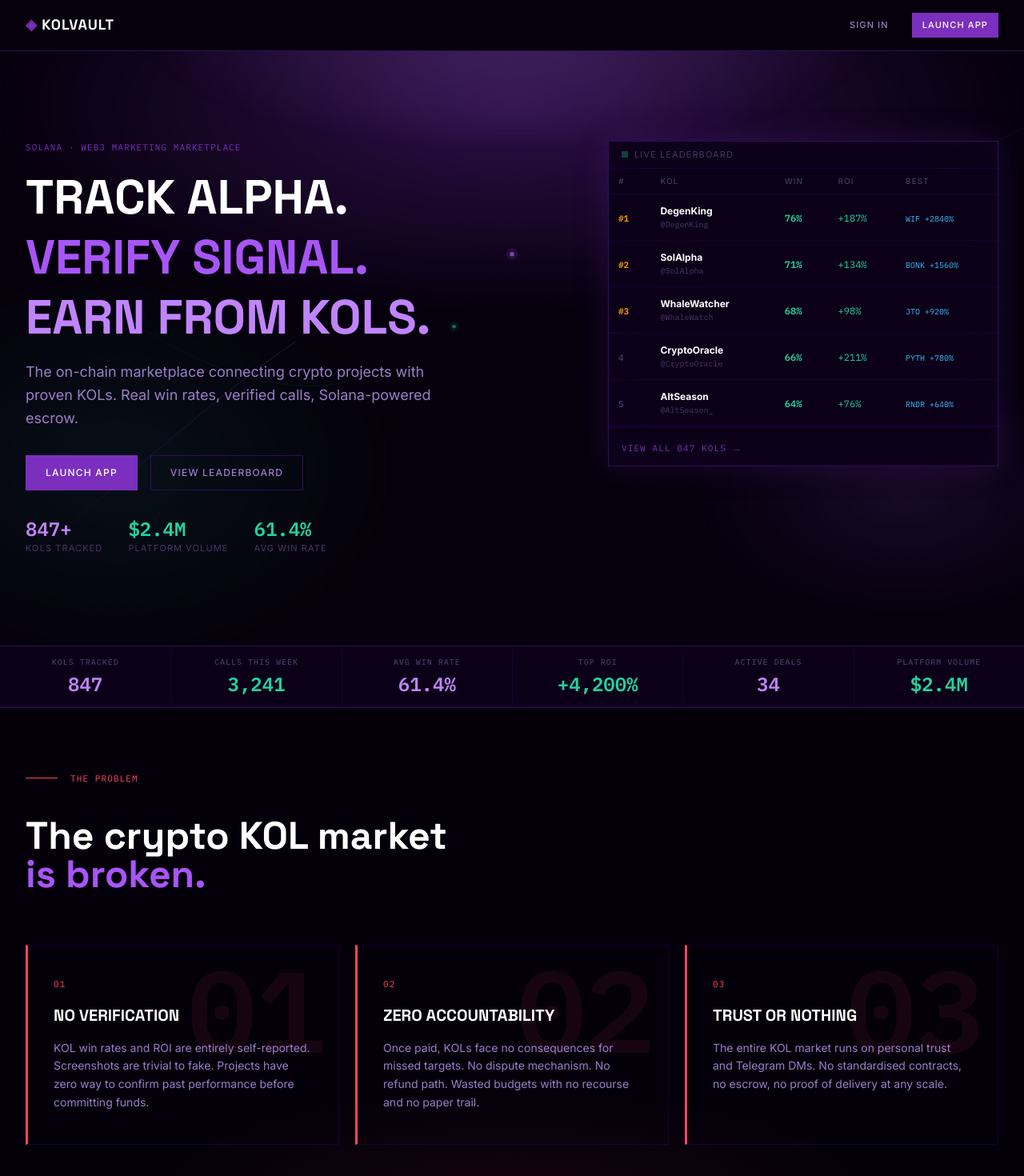
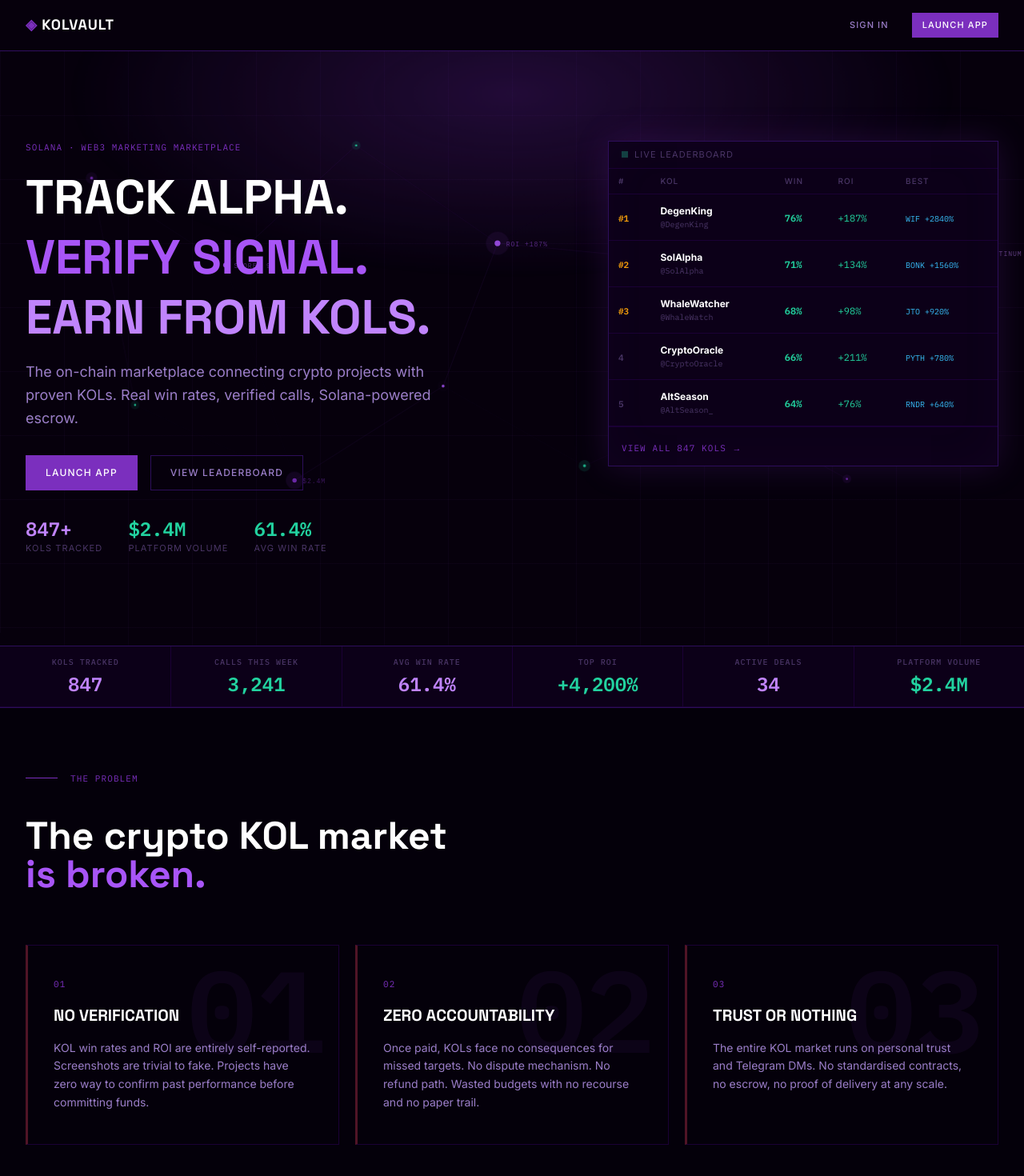
Before and after one commit to jwebdesignservice/Kol-vault, a Next.js app: page / in a window 1280 px wide. Shown: the top 1470 px of the page at 80% size. Built offline with nearby package versions, Linux system fonts and the light colour scheme.

Commit message:
feat: particle network hero bg, reduce problem section red to accent only on border

```diff
--- a/app/(marketing)/page.tsx
+++ b/app/(marketing)/page.tsx
@@ -11,27 +11,67 @@
   { rank: 5, name: 'AltSeason',    handle: '@AltSeason_',   winRate: 64, roi: '+76%',  best: 'RNDR +640%' },
 ]
 
-/* ─── Aurora backgrounds ─────────────────────────────────────────────────── */
+/* ─── Hero: Particle Network ─────────────────────────────────────────────── */
 function HeroAurora() {
+  const nodes = [
+    { id: 'n1',  x: 140,  y: 175, r: 2,   c: '#7B2FBE', label: null,        d: '0s'    },
+    { id: 'n2',  x: 325,  y: 295, r: 3.5, c: '#A855F7', label: 'SCORE: 94', d: '0.5s'  },
+    { id: 'n3',  x: 505,  y: 130, r: 1.5, c: '#22D3A0', label: null,        d: '1s'    },
+    { id: 'n4',  x: 700,  y: 265, r: 4,   c: '#A855F7', label: 'ROI +187%', d: '0.3s'  },
+    { id: 'n5',  x: 880,  y: 148, r: 2,   c: '#7B2FBE', label: null,        d: '0.8s'  },
+    { id: 'n6',  x: 1045, y: 298, r: 3.5, c: '#22D3A0', label: 'WIN 76%',   d: '1.2s'  },
+    { id: 'n7',  x: 1205, y: 150, r: 1.5, c: '#7B2FBE', label: null,        d: '0.4s'  },
+    { id: 'n8',  x: 1362, y: 278, r: 2.5, c: '#C084FC', label: 'PLATINUM',  d: '0.9s'  },
+    { id: 'n9',  x: 200,  y: 488, r: 1.5, c: '#22D3A0', label: null,        d: '1.5s'  },
+    { id: 'n10', x: 420,  y: 592, r: 3,   c: '#7B2FBE', label: '$2.4M',     d: '0.2s'  },
+    { id: 'n11', x: 625,  y: 462, r: 2,   c: '#A855F7', label: null,        d: '0.7s'  },
+    { id: 'n12', x: 820,  y: 572, r: 2,   c: '#22D3A0', label: null,        d: '1.1s'  },
+    { id: 'n13', x: 1002, y: 490, r: 3,   c: '#A855F7', label: '847 KOLS',  d: '0.6s'  },
+    { id: 'n14', x: 1182, y: 590, r: 1.5, c: '#7B2FBE', label: null,        d: '1.4s'  },
+    { id: 'n15', x: 1378, y: 452, r: 2,   c: '#22D3A0', label: null,        d: '0.1s'  },
+  ]
+  const nodeMap = Object.fromEntries(nodes.map(n => [n.id, n])) as Record<string, typeof nodes[number]>
+  const connections: [string, string][] = [
+    ['n1','n2'],  ['n2','n3'],  ['n3','n4'],  ['n4','n5'],  ['n5','n6'],  ['n6','n7'],  ['n7','n8'],
+    ['n1','n9'],  ['n2','n10'], ['n4','n11'], ['n6','n13'], ['n8','n15'],
+    ['n9','n10'], ['n10','n11'],['n11','n12'],['n12','n13'],['n13','n14'],['n14','n15'],
+    ['n4','n6'],
+  ]
   return (
     <div className="absolute inset-0 overflow-hidden pointer-events-none select-none">
-      <div className="absolute inset-0 aurora-glow" style={{ background: ['radial-gradient(ellipse 80% 55% at 50% 10%, rgba(123,47,190,0.45) 0%, transparent 65%)', 'radial-gradient(ellipse 50% 60% at 12% 70%, rgba(34,211,160,0.10) 0%, transparent 60%)', 'radial-gradient(ellipse 40% 40% at 88% 75%, rgba(168,85,247,0.15) 0%, transparent 55%)'].join(',') }} />
-      <div className="absolute inset-0 aurora-glow-slow" style={{ background: 'radial-gradient(ellipse 60% 35% at 50% 0%, rgba(192,132,252,0.2) 0%, transparent 60%)' }} />
-      <div className="absolute inset-0 opacity-30" style={{ backgroundImage: 'linear-gradient(rgba(123,47,190,0.08) 1px, transparent 1px), linear-gradient(90deg, rgba(123,47,190,0.08) 1px, transparent 1px)', backgroundSize: '80px 80px' }} />
+      {/* Ambient purple glow */}
+      <div className="absolute inset-0 aurora-glow" style={{ background: 'radial-gradient(ellipse 70% 50% at 50% 8%, rgba(123,47,190,0.32) 0%, transparent 62%)' }} />
+      {/* Fine grid */}
+      <div className="absolute inset-0" style={{ backgroundImage: 'linear-gradient(rgba(123,47,190,0.05) 1px, transparent 1px), linear-gradient(90deg, rgba(123,47,190,0.05) 1px, transparent 1px)', backgroundSize: '80px 80px' }} />
+      {/* Particle network SVG */}
       <svg className="absolute inset-0 w-full h-full" viewBox="0 0 1440 820" preserveAspectRatio="xMidYMid slice" fill="none">
-        <defs>
-          <linearGradient id="lg1" x1="0%" y1="0%" x2="100%" y2="0%"><stop offset="0%" stopColor="#7B2FBE" stopOpacity="0" /><stop offset="35%" stopColor="#A855F7" stopOpacity="0.55" /><stop offset="65%" stopColor="#C084FC" stopOpacity="0.4" /><stop offset="100%" stopColor="#C084FC" stopOpacity="0" /></linearGradient>
-          <linearGradient id="lg2" x1="0%" y1="0%" x2="100%" y2="0%"><stop offset="0%" stopColor="#22D3A0" stopOpacity="0" /><stop offset="50%" stopColor="#22D3A0" stopOpacity="0.22" /><stop offset="100%" stopColor="#22D3A0" stopOpacity="0" /></linearGradient>
-          <linearGradient id="lg3" x1="100%" y1="0%" x2="0%" y2="0%"><stop offset="0%" stopColor="#7B2FBE" stopOpacity="0" /><stop offset="45%" stopColor="#A855F7" stopOpacity="0.3" /><stop offset="100%" stopColor="#A855F7" stopOpacity="0" /></linearGradient>
-        </defs>
-        <path className="flow-path" d="M-80,750 C220,520 480,180 720,280 C960,380 1180,220 1520,60" stroke="url(#lg1)" strokeWidth="1.2" />
-        <path className="flow-path-slow" d="M-80,800 C260,560 500,240 720,330 C940,420 1140,280 1520,110" stroke="url(#lg1)" strokeWidth="0.6" />
-        <path className="flow-path-slow" d="M-80,200 C160,320 380,600 640,380 C900,160 1160,480 1520,600" stroke="url(#lg2)" strokeWidth="0.9" />
-        <path className="flow-path" d="M1520,700 C1200,500 900,200 720,320 C540,440 280,160 -80,300" stroke="url(#lg3)" strokeWidth="0.7" />
-        <circle cx="720" cy="280" r="3" fill="#A855F7" opacity="0.7" />
-        <circle cx="720" cy="280" r="8" fill="#A855F7" opacity="0.12" />
-        <circle cx="640" cy="380" r="2.5" fill="#22D3A0" opacity="0.5" />
-        <circle cx="640" cy="380" r="7" fill="#22D3A0" opacity="0.08" />
+        {/* Connection lines */}
+        {connections.map(([a, b], i) => {
+          const na = nodeMap[a], nb = nodeMap[b]
+          if (!na || !nb) return null
+          return (
+            <line
+              key={`${a}-${b}`}
+              x1={na.x} y1={na.y} x2={nb.x} y2={nb.y}
+              stroke="#7B2FBE"
+              strokeWidth="0.6"
+              style={{ animation: `line-fade ${3 + (i % 3)}s ease-in-out ${((i * 0.22) % 2).toFixed(2)}s infinite` }}
+            />
+          )
+        })}
+        {/* Nodes */}
+        {nodes.map(n => (
+          <g key={n.id}>
+            {/* Halo */}
+            <circle cx={n.x} cy={n.y} r={n.r * 4} fill={n.c} style={{ animation: `halo-pulse ${2.5 + parseFloat(n.d)}s ease-in-out ${n.d} infinite` }} />
+            {/* Core */}
+            <circle cx={n.x} cy={n.y} r={n.r} fill={n.c} opacity={0.85} />
+            {/* Label */}
+            {n.label && (
+              <text x={n.x + n.r + 8} y={n.y + 4} fontSize="9" fill={n.c} opacity={0.45} fontFamily="monospace" letterSpacing="1">{n.label}</text>
+            )}
+          </g>
+        ))}
       </svg>
     </div>
   )
@@ -46,21 +86,20 @@
   ]
   return (
     <section className="relative overflow-hidden" style={{ background: '#04000A' }}>
-      <div className="absolute inset-0 pointer-events-none" style={{ background: 'radial-gradient(ellipse 60% 40% at 50% 100%, rgba(255,68,102,0.07) 0%, transparent 60%)' }} />
       <div className="max-w-7xl mx-auto px-8 py-20">
         <div className="flex items-center gap-4 mb-10">
-          <div className="w-10 h-px" style={{ background: '#FF4466' }} />
-          <span className="text-[11px] tracking-widest uppercase mono" style={{ color: '#FF4466' }}>THE PROBLEM</span>
+          <div className="w-10 h-px bg-accent" />
+          <span className="text-[11px] tracking-widest uppercase mono text-accent">THE PROBLEM</span>
         </div>
         <h2 className="font-heading font-bold text-5xl mb-16" style={{ color: '#FFFFFF' }}>
           The crypto KOL market<br /><span style={{ color: '#A855F7' }}>is broken.</span>
         </h2>
         <div className="grid grid-cols-3 gap-5">
           {problems.map((p) => (
-            <div key={p.n} className="relative px-8 py-10 border border-border-muted" style={{ borderLeft: '3px solid #FF4466' }}>
-              <div className="absolute right-4 top-2 font-heading font-bold leading-none select-none pointer-events-none mono" style={{ fontSize: '9rem', color: '#FF4466', opacity: 0.07 }}>{p.n}</div>
+            <div key={p.n} className="relative px-8 py-10 border border-border-muted" style={{ borderLeft: '3px solid rgba(255,68,102,0.3)' }}>
+              <div className="absolute right-4 top-2 font-heading font-bold leading-none select-none pointer-events-none mono" style={{ fontSize: '9rem', color: '#7B2FBE', opacity: 0.07 }}>{p.n}</div>
               <div className="relative">
-                <p className="mono text-[11px] tracking-widest mb-4" style={{ color: '#FF4466' }}>{p.n}</p>
+                <p className="mono text-[11px] tracking-widest mb-4 text-accent">{p.n}</p>
                 <h3 className="font-heading font-bold text-xl text-text-primary mb-4">{p.title}</h3>
                 <p className="text-text-secondary text-sm leading-relaxed">{p.body}</p>
               </div>
--- a/app/globals.css
+++ b/app/globals.css
@@ -142,3 +142,13 @@
   stroke-dasharray: 1200;
   animation: flow-line 9s ease-in-out 2s infinite;
 }
+
+/* Particle network animations */
+@keyframes line-fade {
+  0%, 100% { opacity: 0.05; }
+  50%       { opacity: 0.2;  }
+}
+@keyframes halo-pulse {
+  0%, 100% { opacity: 0;    }
+  50%       { opacity: 0.12; }
+}
```
